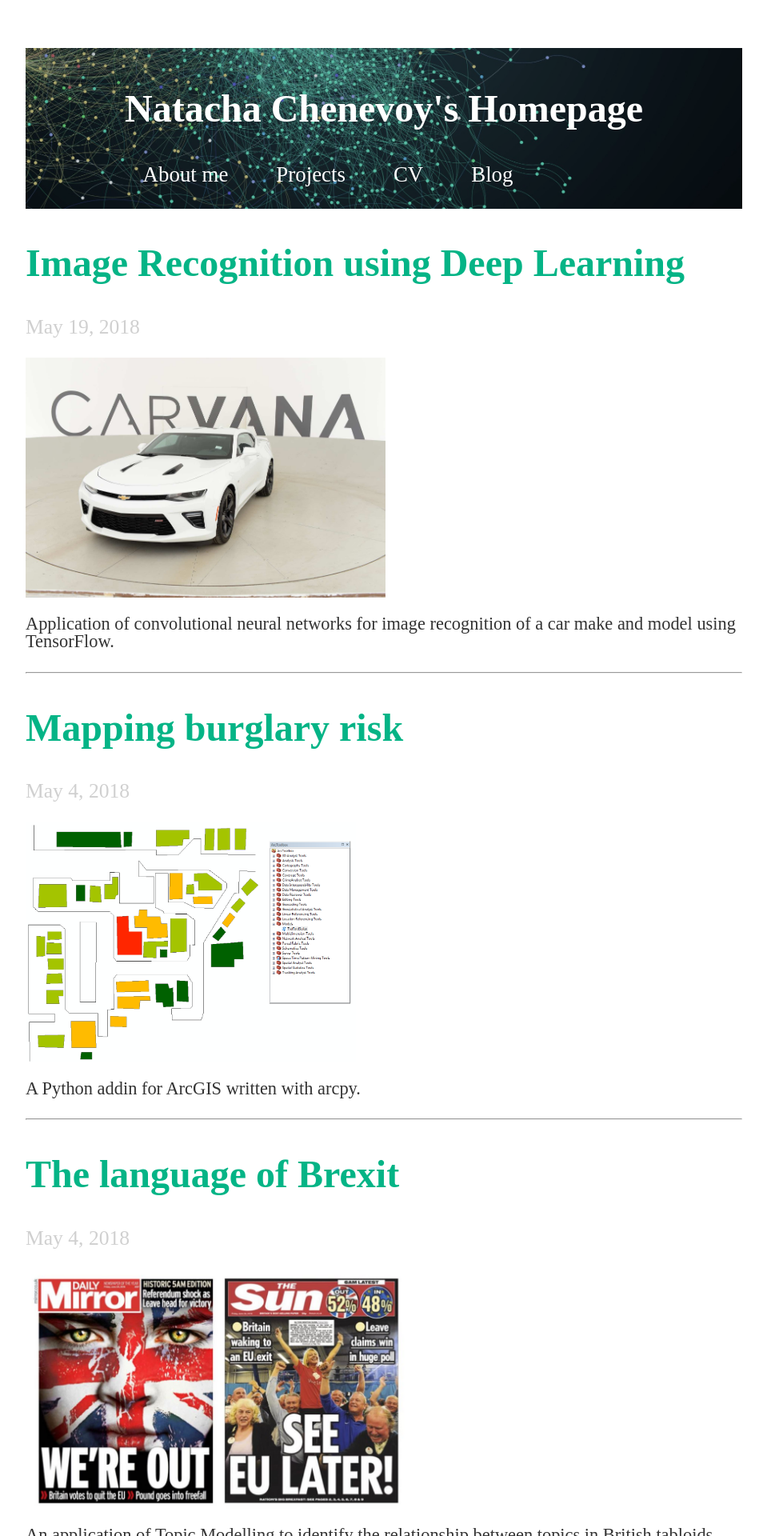
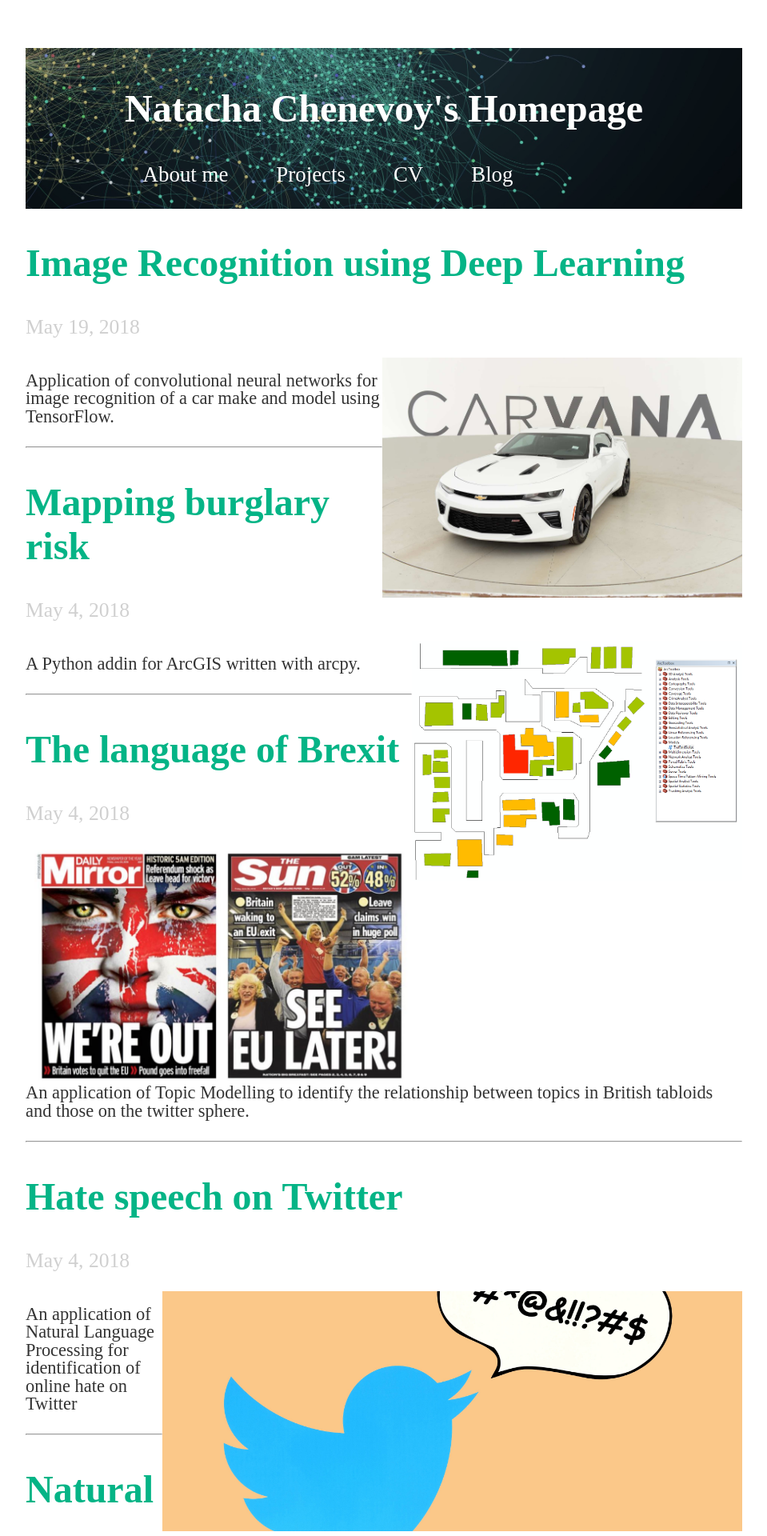
Before and after one commit to mednche/mednche.github.io, a Jekyll site: the page built from projects.html, in a window 1280 px wide. Shown: the top 1920 px of the page at 80% size, without its empty margins (160-1119 px from the left). Built offline with Jekyll 4.4.1, drawn with Linux system fonts in a browser that asks for light colours.

Commit message:
Update projects.html

```diff
--- a/projects.html
+++ b/projects.html
@@ -13,7 +13,7 @@
 
           <h1>
             <a class="post-link" href="{{ post.url | prepend: site.baseurl }}">
-        {{ post.title }}
+              {{ post.title }}
             </a>
           </h1>
 
@@ -21,16 +21,11 @@
             {{ post.date | date: "%B %-d, %Y" }}
           </p>
 
-          <div class="row">
-            <div class="column">
-              {% if post.thumbnail %}
-            </div>
-            <div class="column">
-              <img src="{{ site.baseurl }}{{ post.thumbnail }}" height="300">
-            </div>
-          </div>
 
-          {% endif %}
+        {% if post.thumbnail %}
+        <img src="{{ site.baseurl }}{{ post.thumbnail }}" height="300" align="right">
+
+        {% endif %}
 
         <br>
 
```
